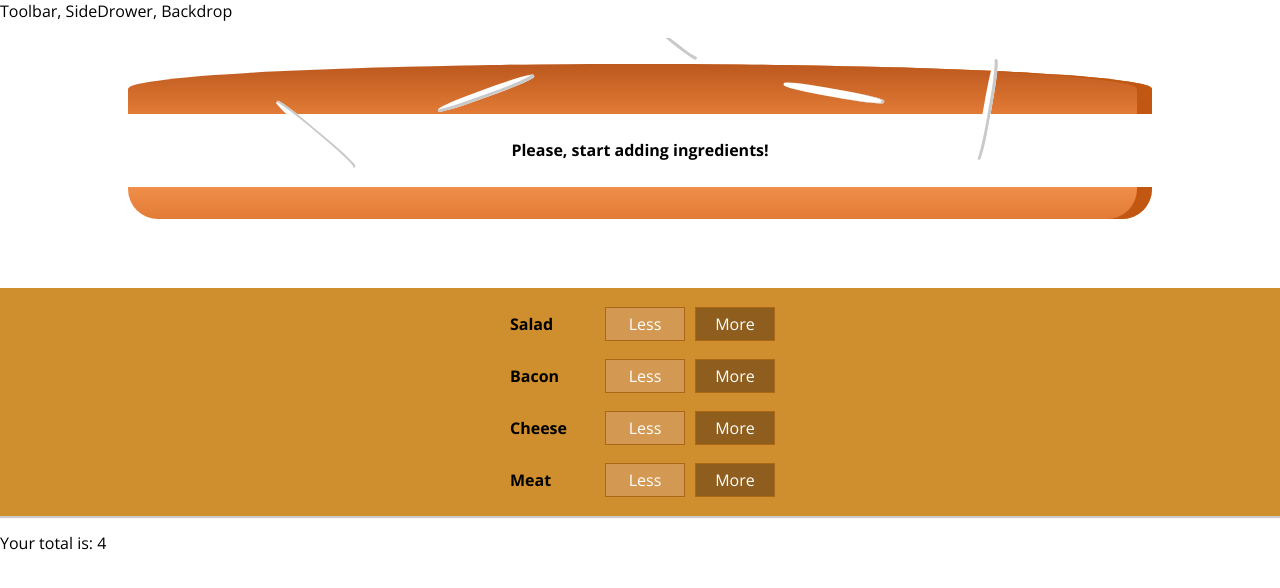
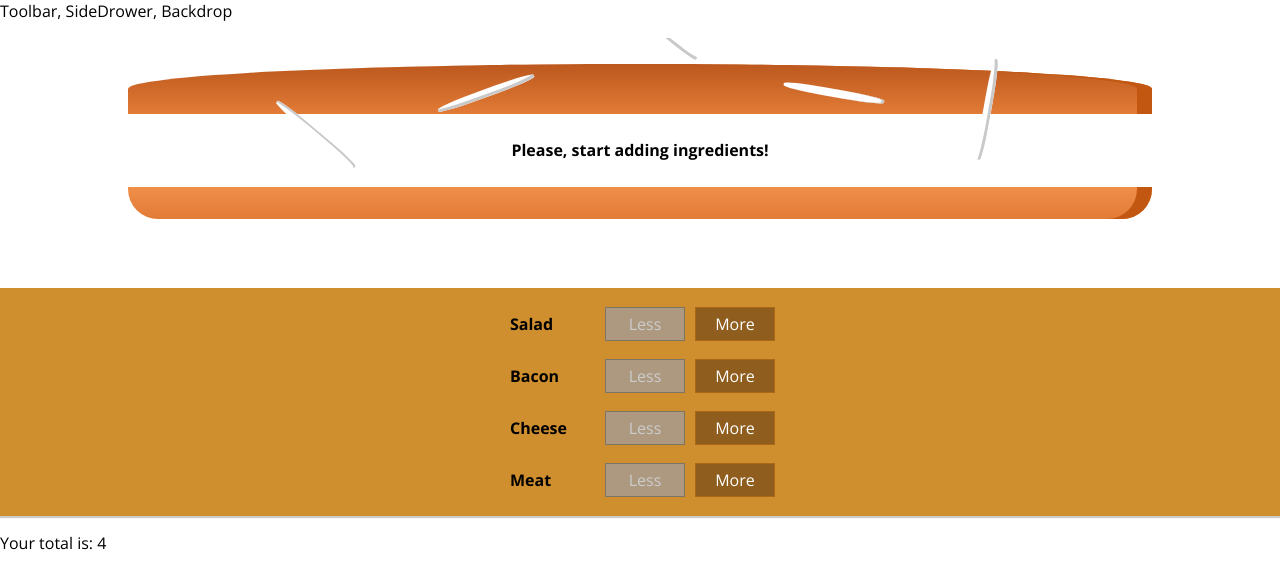
Before and after one commit to mjormy/burger-builder, a React (Create React App) app: page / in a window 1280 px wide. Shown: the top 588 px of the page. Built offline with nearby package versions, Linux system fonts and the light colour scheme.

Commit message:
Agregada la validación para deshabilitar el botón que quita ingredientes

```diff
--- a/src/components/Burger/BuildControls/BuildControl/BuildControl.js
+++ b/src/components/Burger/BuildControls/BuildControl/BuildControl.js
@@ -5,8 +5,13 @@
 const buildControl = (props) => (
   <div className={classes.BuildControl}>
     <div className={classes.Label}>{props.label}</div>
-    <button className={classes.Less} onClick={props.removed}>Less</button>
-    <button className={classes.More} onClick={props.added}>More</button>
+    <button
+      className={classes.Less}
+      onClick={props.removed}
+      disabled={props.disabled}>Less</button>
+    <button
+      className={classes.More}
+      onClick={props.added}>More</button>
   </div>
 );
 
--- a/src/components/Burger/BuildControls/BuildControls.js
+++ b/src/components/Burger/BuildControls/BuildControls.js
@@ -17,7 +17,8 @@
         key={ctrl.label}
         label={ctrl.label}
         added={() => props.ingredientAdded(ctrl.type)}
-        removed={() => props.ingredientRemoved(ctrl.type)}/>
+        removed={() => props.ingredientRemoved(ctrl.type)}
+        disabled={props.disabled[ctrl.type]}/>
     ))}
   </div>
 );
--- a/src/containers/BurgerBuilder/BurgerBuilder.js
+++ b/src/containers/BurgerBuilder/BurgerBuilder.js
@@ -37,6 +37,9 @@
 
   removeIngredientHandler = (type) => {
     const oldCount = this.state.ingredients[type];
+    if (oldCount <= 0) {
+      return;
+    }
     const updatedCount = oldCount -1;
     const updatedIngredients = {
       ...this.state.ingredients
@@ -49,12 +52,20 @@
   }
 
   render() {
+    const disabledInfo = {
+      ...this.state.ingredients
+    };
+    for (let key in disabledInfo) {
+      disabledInfo[key] = disabledInfo [key] <= 0
+    }
+
     return (
       <Aux>
         <Burger ingredients={this.state.ingredients}/>
         <BuildControls
           ingredientAdded={this.addIngredientHandler}
-          ingredientRemoved={this.removeIngredientHandler}/>
+          ingredientRemoved={this.removeIngredientHandler}
+          disabled={disabledInfo}/>
         <p>Your total is: {this.state.totalPrice}</p>
       </Aux>
     );
```
